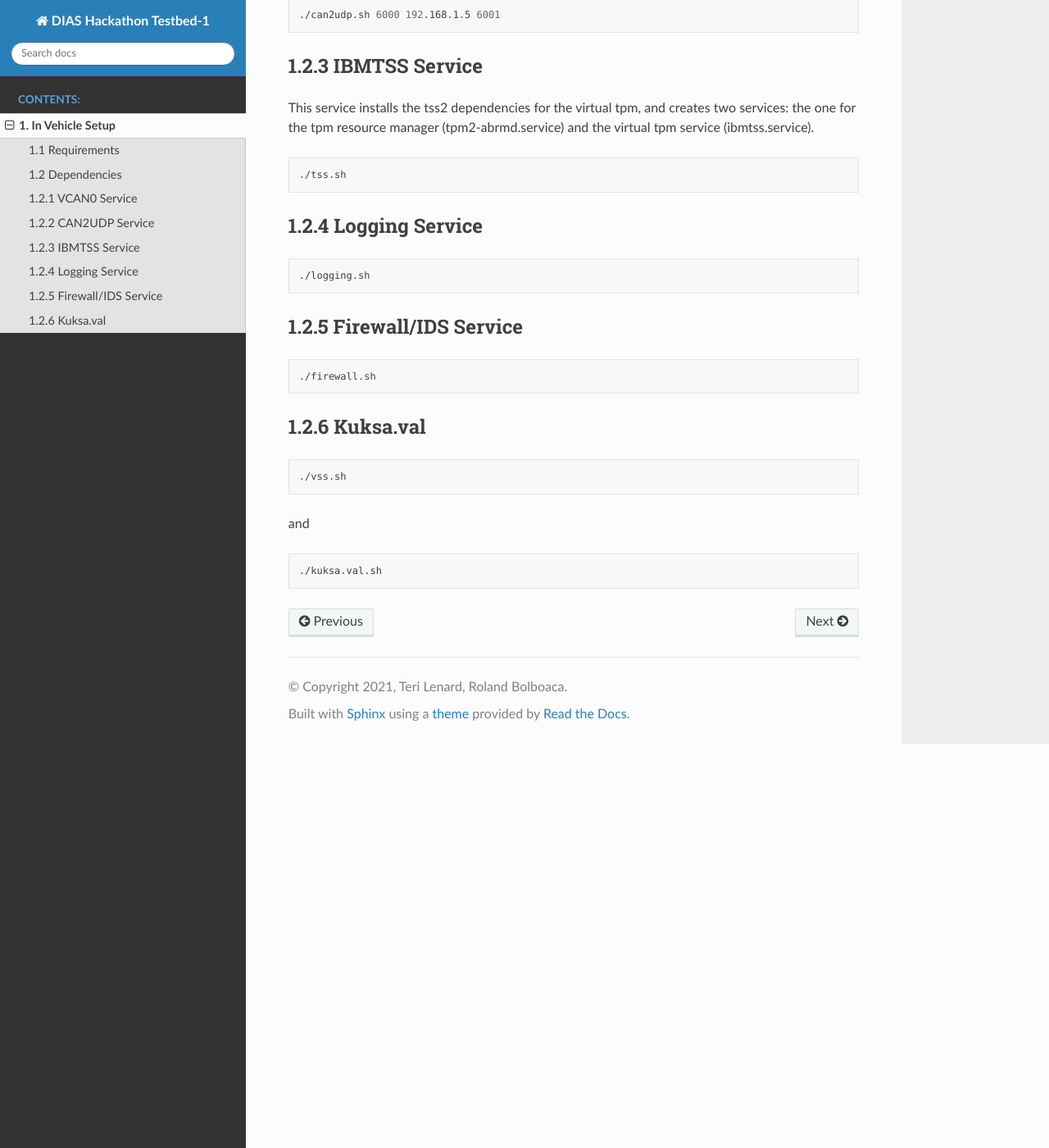
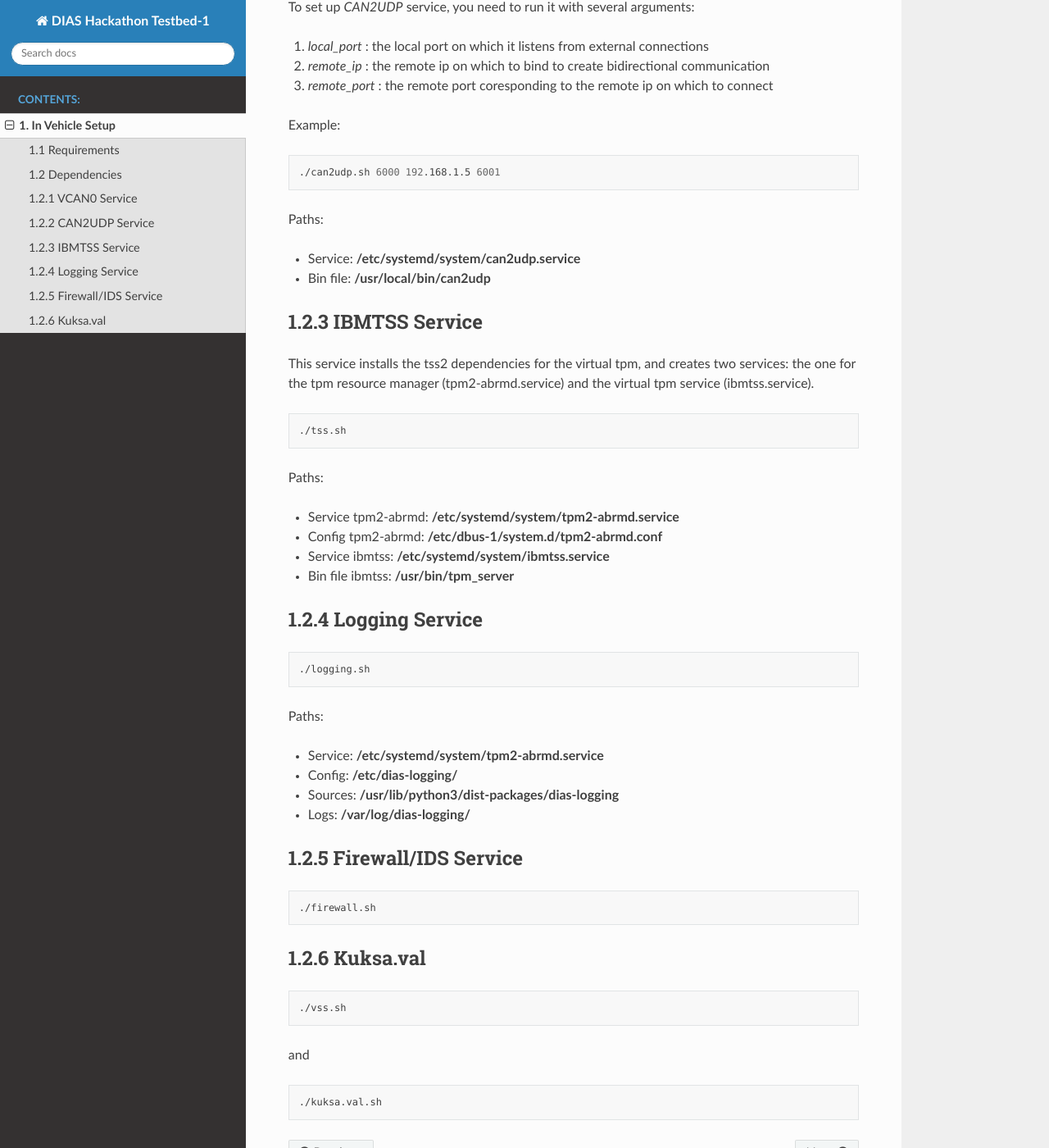
Before and after one commit to terilenard/dias-hackathon-testbed1, a Sphinx documentation site: the page built from docs/source/invehicle.rst, in a window 1280 px wide and 1400 px high, scrolled down 1593 px. Shown: the whole window at 82% size. Built offline with Sphinx 7.4.7 and the Read the Docs theme 2.0.0, drawn with Linux system fonts in a browser that asks for light colours; some of the changed text lies outside the part shown.

Commit message:
Update invehicle.rst

```diff
--- a/docs/source/invehicle.rst
+++ b/docs/source/invehicle.rst
@@ -47,11 +47,19 @@ First of all, several dependencies must be installed and compile by running seve
 
    cd toolchain/scripts
 
+
+
 Setup the virtual vcan bus using the following script:
 
 .. code-block:: bash
 
    ./vcan.sh
+
+Paths:
+
+* Service: **/etc/systemd/network**
+* Module: **/etc/modules-load.d**
+* Bin file: **/bin/vcan.sh**
 
 You can uset **ifconfig** after to test if the setup script ran successfully. **vcan0** should be visible and available also after reboot.
 
@@ -74,6 +82,12 @@ Example:
 
    ./can2udp.sh 6000 192.168.1.5 6001
 
+Paths:
+
+* Service: **/etc/systemd/system/can2udp.service**
+* Bin file: **/usr/local/bin/can2udp**
+
+
 1.2.3 IBMTSS Service
 --------------------
 
@@ -83,12 +97,27 @@ This service installs the tss2 dependencies for the virtual tpm, and creates two
 
    ./tss.sh
 
+Paths:
+
+* Service tpm2-abrmd: **/etc/systemd/system/tpm2-abrmd.service**
+* Config tpm2-abrmd: **/etc/dbus-1/system.d/tpm2-abrmd.conf**
+* Service ibmtss: **/etc/systemd/system/ibmtss.service**
+* Bin file ibmtss: **/usr/bin/tpm_server**
+
 1.2.4 Logging Service
 ---------------------
 
 .. code-block:: bash
 
    ./logging.sh
+
+Paths:
+
+* Service: **/etc/systemd/system/tpm2-abrmd.service**
+* Config: **/etc/dias-logging/**
+* Sources: **/usr/lib/python3/dist-packages/dias-logging**
+* Logs: **/var/log/dias-logging/**
+
 
 1.2.5 Firewall/IDS Service
 --------------------------
```
Also changed, not shown: other parts of docs/source/invehicle.rst (+1 -1 lines).
